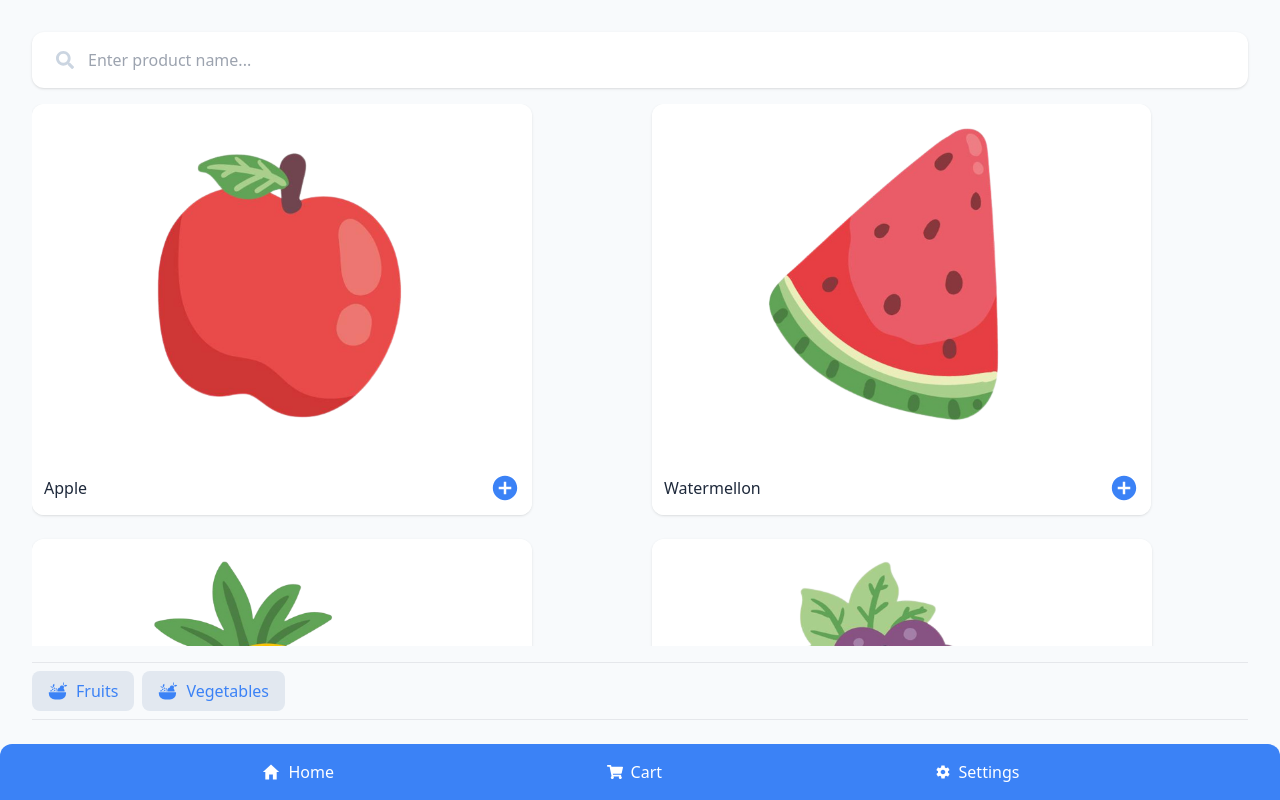
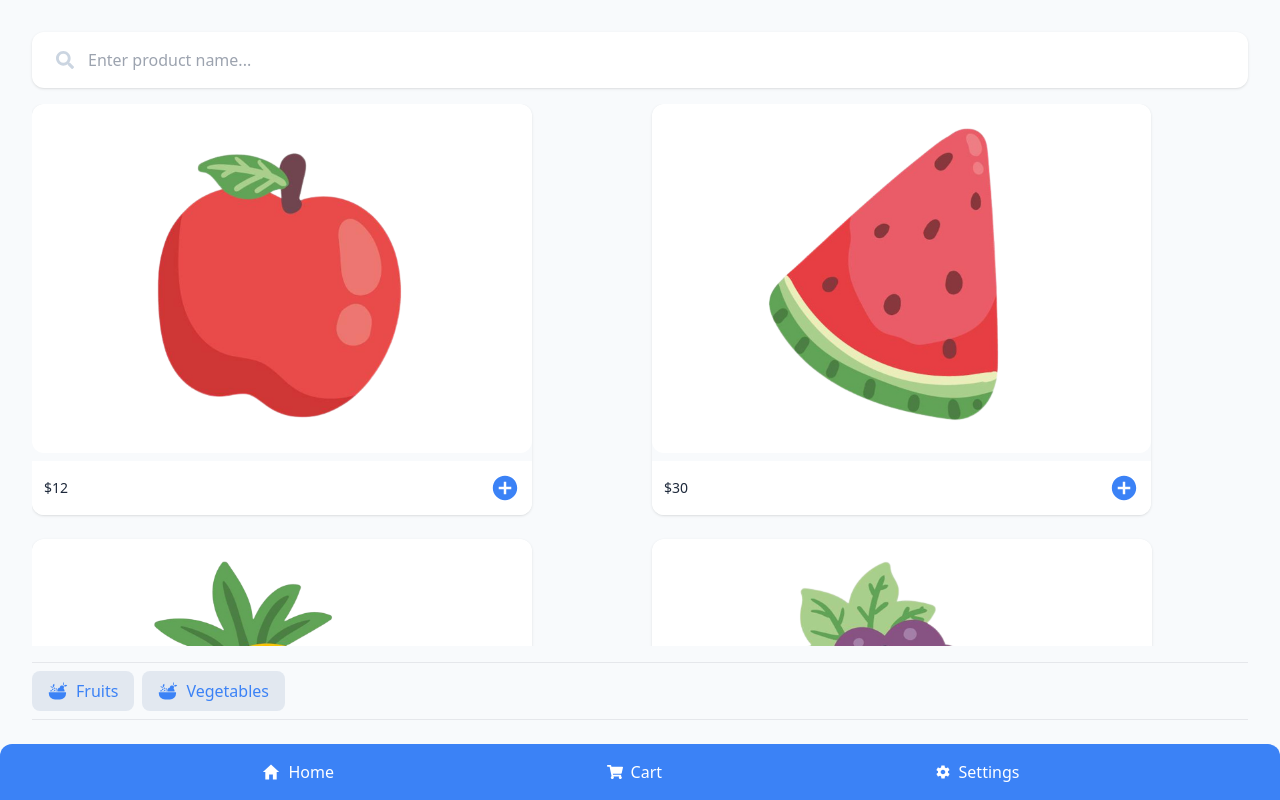
Before and after one commit to dannni-Op/shopping-cart, a React app: page / in a window 1280 px wide. Built offline with nearby package versions, Linux system fonts and the light colour scheme; the HTML template or start-up script is replaced by a standard one.

Commit message:
feat: add animation

```diff
--- a/package.json
+++ b/package.json
@@ -10,6 +10,7 @@
     "preview": "vite preview"
   },
   "dependencies": {
+    "framer-motion": "^11.3.24",
     "react": "^18.3.1",
     "react-dom": "^18.3.1",
     "react-icons": "^5.2.1",
--- a/src/App.jsx
+++ b/src/App.jsx
@@ -1,9 +1,16 @@
-import { createBrowserRouter, RouterProvider } from "react-router-dom";
+import {
+  BrowserRouter,
+  createBrowserRouter,
+  Route,
+  Routes,
+} from "react-router-dom";
 import "./App.css";
 import { Home } from "./pages/home";
 import { Cart } from "./pages/cart";
 import { Settings } from "./pages/settings";
 import { CartProvider } from "./context/cart";
+import { AnimatePresence } from "framer-motion";
+import { Navbar } from "./components/navbar";
 
 function App() {
   const router = createBrowserRouter([
@@ -22,9 +29,18 @@ function App() {
   ]);
   return (
     <>
-      <CartProvider>
-        <RouterProvider router={router} />
-      </CartProvider>
+      <BrowserRouter>
+        <CartProvider>
+          <AnimatePresence>
+            <Navbar />
+            <Routes>
+              <Route path="/" element={<Home />} />
+              <Route path="/carts" element={<Cart />} />
+              <Route path="/settings" element={<Settings />} />
+            </Routes>
+          </AnimatePresence>
+        </CartProvider>
+      </BrowserRouter>
     </>
   );
 }
--- a/src/components/card.jsx
+++ b/src/components/card.jsx
@@ -13,15 +13,11 @@ export function Card({ data }) {
         }}
       >
         <figure>
-          <div className="bg-white py-2">
-            <img
-              className="rounded-xl mb-2 w-2/3 mx-auto"
-              src={data.picture}
-              alt={data.name}
-            />
+          <div className="bg-white py-2 mb-2 rounded-xl">
+            <img className="w-2/3 mx-auto" src={data.picture} alt={data.name} />
           </div>
-          <figcaption className="font-medium text-slate-800  bg-white p-3 flex justify-between items-center">
-            {data.name}
+          <figcaption className="text-sm font-medium text-slate-800  bg-white p-3 flex justify-between items-center">
+            ${data.price}
             <button>
               <IoMdAddCircle className="text-3xl text-blue-500 hover:text-blue-600" />
             </button>
--- a/src/components/cartItem.jsx
+++ b/src/components/cartItem.jsx
@@ -2,7 +2,7 @@ export function CartItem({ data }) {
   return (
     <>
       <section className="flex justify-between w-full p-2">
-        <div className="flex items-center gap-4 basis-11/12">
+        <div className="flex items-center gap-4 basis-8/12">
           <div className="w-1/3 bg-red-200">
             <img className="w-full" src={data.picture} alt="" />
           </div>
--- a/src/components/products.jsx
+++ /dev/null
@@ -1,34 +0,0 @@
-import { useState } from "react";
-import { SearchBar } from "./searchbar";
-import DATA from "../data/data";
-import { Card } from "./card";
-import { GiFruitBowl } from "react-icons/gi";
-
-export function Products() {
-  const [products, setProducts] = useState(DATA);
-
-  return (
-    <>
-      <main className="w-full h-full bg-slate-50 px-8 flex flex-col justify-between pt-8 pb-20">
-        <SearchBar />
-        <section className="h-4/5 w-full my-4 pb-1 overflow-auto">
-          <div className="w-full grid grid-cols-2 gap-6">
-            {products.map((e, i) => {
-              return <Card data={e} key={i} />;
-            })}
-          </div>
-        </section>
-        <div className="text-slate-400 py-2 flex gap-2 border border-x-0">
-          <button class="items-center gap-2 flex h-full text-blue-500 text-md font-medium px-4 py-2 bg-slate-200 rounded-lg hover:bg-slate-200">
-            <GiFruitBowl className="text-xl" />
-            Fruits
-          </button>
-          <button class="flex items-center gap-2 h-full text-blue-500 text-md font-medium px-4 py-2 rounded-lg bg-slate-200 hover:bg-slate-200">
-            <GiFruitBowl className="text-xl" />
-            Vegetables
-          </button>
-        </div>
-      </main>
-    </>
-  );
-}
--- /dev/null
+++ b/src/motions/motions.jsx
@@ -0,0 +1,7 @@
+export const childVariants = {
+  initial: { opacity: 0, y: "50px" },
+
+  final: { opacity: 1, y: "0px", transition: { duration: 0.5, delay: 0.1 } },
+
+  exit: { opacity: 0, y: "-50px", transition: { duration: 0.5 } },
+};
--- a/src/pages/cart.jsx
+++ b/src/pages/cart.jsx
@@ -1,16 +1,22 @@
 import { useContext, useState } from "react";
-import { Navbar } from "../components/navbar";
 import { CartContext } from "../context/cart";
 import { FaShoppingCart } from "react-icons/fa";
 import { CartItem } from "../components/cartItem";
 import DATA from "../data/data";
+import { motion } from "framer-motion";
+import { childVariants } from "../motions/motions";
 
 export function Cart() {
   const [products, setProducts] = useState(DATA);
   const { cart, setCart } = useContext(CartContext);
   return (
     <>
-      <Navbar />
+      <motion.div
+        initial="initial"
+        animate="final"
+        variants={childVariants}
+        exit="exit"
+      >
         <section className="w-full h-screen px-8 pt-8 text-slate-800 pb-20 flex justify-between flex-col gap-8">
           <div className="flex items-center justify-between">
             <h1 className="font-bold text-2xl">Shopping Cart</h1>
@@ -38,6 +44,7 @@ export function Cart() {
             </div>
           </div>
         </section>
+      </motion.div>
     </>
   );
 }
--- a/src/pages/home.jsx
+++ b/src/pages/home.jsx
@@ -1,12 +1,46 @@
-import { Navbar } from "../components/navbar";
-import { Products } from "../components/products";
+import { motion } from "framer-motion";
+import { useState } from "react";
+import { SearchBar } from "../components/searchbar";
+import DATA from "../data/data";
+import { Card } from "../components/card";
+import { GiFruitBowl } from "react-icons/gi";
+import { childVariants } from "../motions/motions";
 
 export function Home() {
+  const [products, setProducts] = useState(DATA);
+
   return (
     <>
-      <section className="h-screen">
-        <Navbar />
-        <Products />
+      {/* untuk background saya akali seperti ini */}
+      <section className="bg-slate-50">
+        <motion.div
+          initial="initial"
+          animate="final"
+          exit="exit"
+          variants={childVariants}
+          layout={false}
+        >
+          <section className="w-full h-screen px-8 flex flex-col justify-between pt-8 pb-20">
+            <SearchBar />
+            <section className="h-4/5 w-full my-4 pb-1 overflow-auto">
+              <div className="w-full grid grid-cols-2 max-w-full gap-6">
+                {products.map((e, i) => {
+                  return <Card data={e} key={i} />;
+                })}
+              </div>
+            </section>
+            <div className="text-slate-400 py-2 flex gap-2 border border-x-0">
+              <button className="items-center gap-2 flex h-full text-blue-500 text-md font-medium px-4 py-2 bg-slate-200 rounded-lg hover:bg-slate-200">
+                <GiFruitBowl className="text-xl" />
+                Fruits
+              </button>
+              <button className="flex items-center gap-2 h-full text-blue-500 text-md font-medium px-4 py-2 rounded-lg bg-slate-200 hover:bg-slate-200">
+                <GiFruitBowl className="text-xl" />
+                Vegetables
+              </button>
+            </div>
+          </section>
+        </motion.div>
       </section>
     </>
   );
--- a/src/pages/settings.jsx
+++ b/src/pages/settings.jsx
@@ -1,15 +1,24 @@
-import { Navbar } from "../components/navbar";
 import { FaCode } from "react-icons/fa";
+import { motion } from "framer-motion";
+import { childVariants } from "../motions/motions";
 
 export function Settings() {
   return (
     <>
-      <Navbar />
-      <section className="pg-slate-50 w-full h-screen flex flex-col justify-center items-center gap-4">
-        <FaCode className="text-9xl text-blue-500" />
-        <h2 className="text-blue-500 font-extrabold text-4xl">We Are Coding</h2>
-        <p className="text-slate-400 font-medium">Coming Soon!</p>
-      </section>
+      <motion.div
+        initial="initial"
+        animate="final"
+        exit="exit"
+        variants={childVariants}
+      >
+        <section className="pg-slate-50 w-full h-screen flex flex-col justify-center items-center gap-4">
+          <FaCode className="text-9xl text-blue-500" />
+          <h2 className="text-blue-500 font-extrabold text-4xl">
+            We Are Coding
+          </h2>
+          <p className="text-slate-400 font-medium">Coming Soon!</p>
+        </section>
+      </motion.div>
     </>
   );
 }
```
Also changed, not shown: 1 other file (tests, documents, lock files or other folders). Lines whose indentation alone changed are shown as unchanged.
